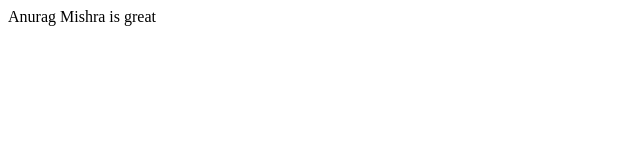
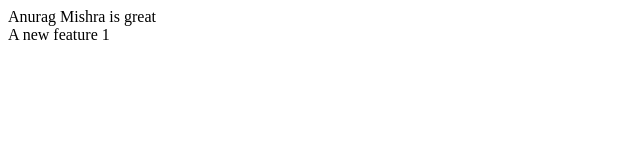
Before and after one commit to sajalftw/checkBhai, a plain HTML site: page index.html in a window 1280 px wide. Shown: the full height of the page, 0-640 px from the left. Drawn offline with Linux system fonts and the light colour scheme.

Commit message:
feature added

```diff
--- a/index.html
+++ b/index.html
@@ -1,3 +1,5 @@
 <h>
     Anurag Mishra is great
+    <br>
+    A new feature 1
 </h>
```
